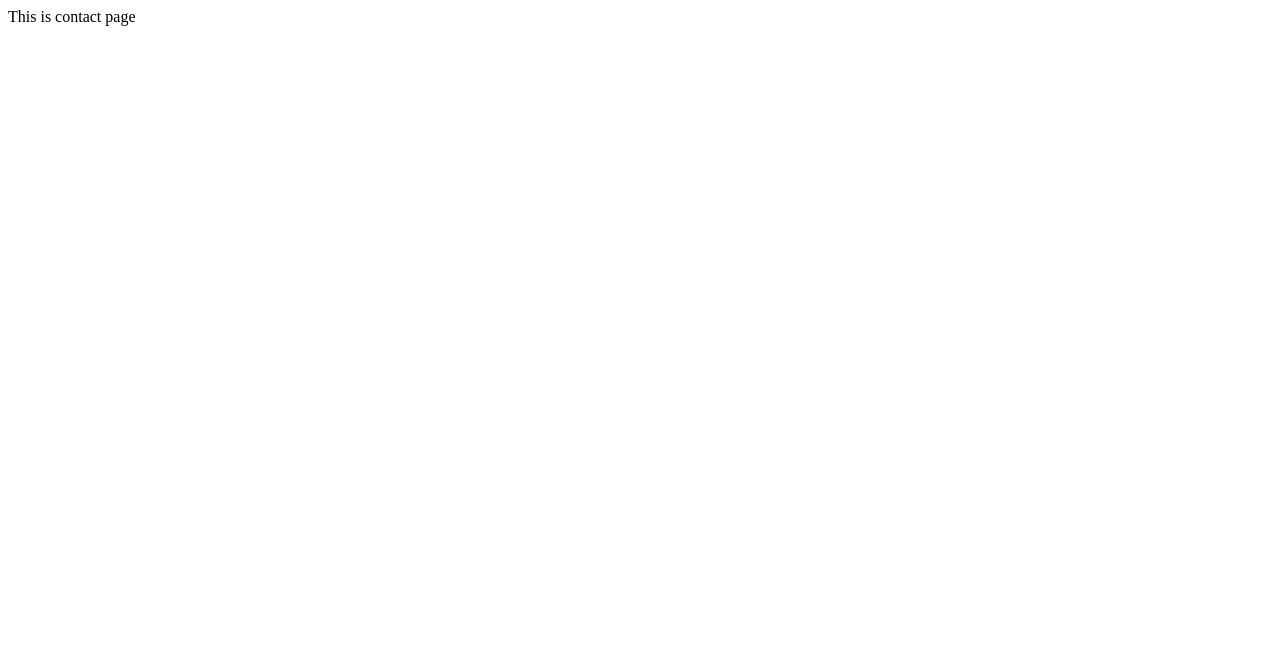
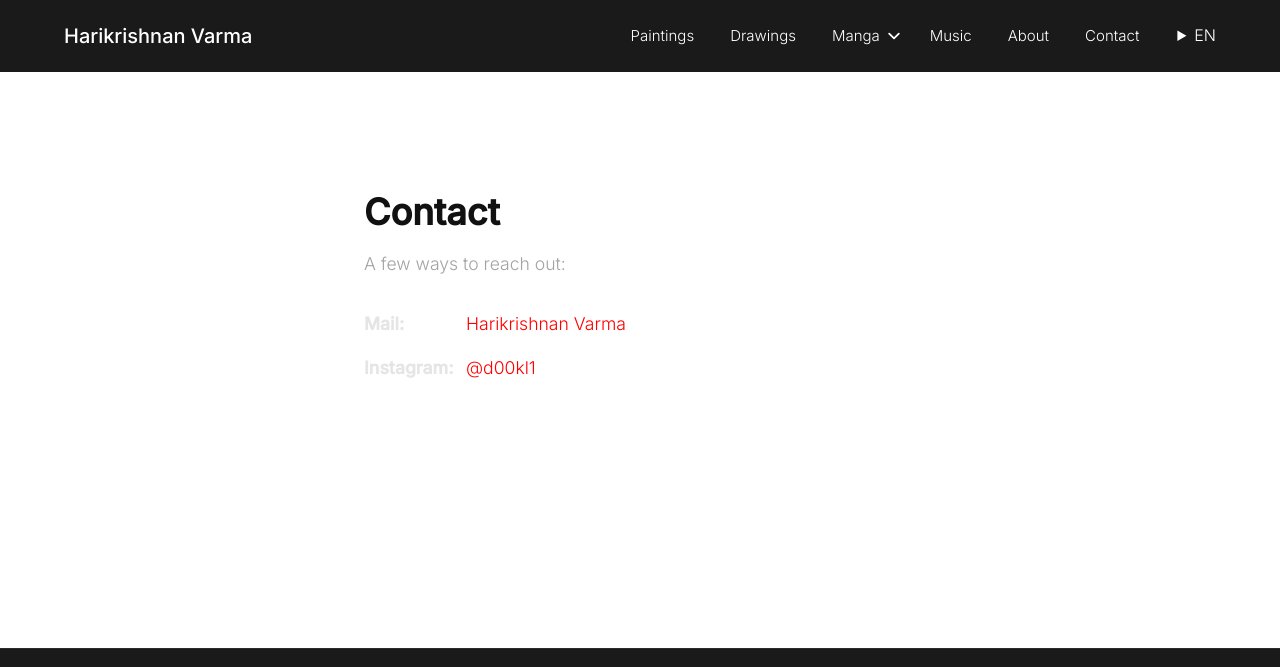
Before and after one commit to d00kl1/portfolio, an Astro site: page /en/contact in a window 1280 px wide. Shown: the top 667 px of the page. Built offline with nearby package versions, Linux system fonts and the light colour scheme; Astro itself is replaced by a stand-in of ours.

Commit message:
Add malayalam translations

```diff
--- a/src/i18n/ui.ts
+++ b/src/i18n/ui.ts
@@ -20,7 +20,9 @@ export const ui = {
     'nav.enter-ish-kish': 'Enter Ish-Kish',
     'nav.music': 'Music',
     'nav.about': 'About',
-    'nav.contact': 'Contact'
+    'nav.contact': 'Contact',
+    'contact.intro': 'A few ways to reach out:',
+    'about.intro': "I'm Harikrishnan."
   },
   ml: {
     'nav.home': 'പ്രധാന താൾ',
@@ -34,5 +36,7 @@ export const ui = {
     'nav.music': 'സംഗീതം',
     'nav.about': 'എന്നെക്കുറിച്ച്',
     'nav.contact': 'ബന്ധപ്പെടുക',
+    'contact.intro': 'ബന്ധപ്പെടാനുള്ള വഴികൾ:',
+    'about.intro': 'ഞാൻ ഹരികൃഷ്ണൻ.'
   },
 } as const;
--- a/src/pages/[locale]/about.astro
+++ b/src/pages/[locale]/about.astro
@@ -1,10 +1,6 @@
 ---
-import Layout from '../../layouts/Layout.astro'
-
+import Layout from '../../layouts/Layout.astro';
 import { getLangFromUrl, useTranslations } from '../../i18n/utils';
-
-const lang = getLangFromUrl(Astro.url);
-const t = useTranslations(lang);
 
 export async function getStaticPaths() {
   return [
@@ -12,7 +8,67 @@ export async function getStaticPaths() {
     { params: { locale: 'ml' } },
   ];
 }
+
+const lang = getLangFromUrl(Astro.url);
+const t = useTranslations(lang);
 ---
-<div>
-This is about page
-</div>
+
+<Layout title={t('nav.about') || 'About'}>
+  <main class="about-container">
+    <h1>{t('nav.about') || 'About'}</h1>
+    <p class="intro">{t('about.intro')}</p>
+  </main>
+</Layout>
+
+<style>
+  .about-container {
+    max-width: 600px;
+    margin: 0 auto;
+    padding: 3rem 1.5rem;
+  }
+
+  h1 {
+    font-size: 2.25rem;
+    font-weight: 800;
+    margin-bottom: 0.5rem;
+  }
+
+  .intro {
+    font-size: 1.1rem;
+    color: #a3a3a3;
+    margin-bottom: 2rem;
+  }
+
+  .contact-list {
+    list-style: none;
+    padding: 0;
+    margin: 0;
+    display: flex;
+    flex-direction: column;
+    gap: 1rem;
+  }
+
+  .contact-list li {
+    display: flex;
+    align-items: center;
+    gap: 0.75rem;
+    font-size: 1.1rem;
+  }
+
+  .label {
+    font-weight: 600;
+    color: #e5e5e5;
+    min-width: 90px;
+  }
+
+  .contact-list a {
+    color: #ff0000;
+    text-decoration: none;
+    transition: opacity 0.2s ease;
+  }
+
+  .contact-list a:hover {
+    opacity: 0.75;
+    text-decoration: underline;
+  }
+</style>
--- a/src/pages/[locale]/contact.astro
+++ b/src/pages/[locale]/contact.astro
@@ -1,10 +1,6 @@
 ---
-import Layout from '../../layouts/Layout.astro'
-
+import Layout from '../../layouts/Layout.astro';
 import { getLangFromUrl, useTranslations } from '../../i18n/utils';
-
-const lang = getLangFromUrl(Astro.url);
-const t = useTranslations(lang);
 
 export async function getStaticPaths() {
   return [
@@ -12,7 +8,84 @@ export async function getStaticPaths() {
     { params: { locale: 'ml' } },
   ];
 }
+
+const lang = getLangFromUrl(Astro.url);
+const t = useTranslations(lang);
 ---
-<div>
-This is contact page
-</div>
+
+<Layout title={t('nav.contact') || 'Contact'}>
+  <main class="contact-container">
+    <h1>{t('nav.contact') || 'Contact'}</h1>
+    <p class="intro">{t('contact.intro') || 'A few ways to reach out:'}</p>
+
+    <ul class="contact-list">
+      <li>
+        <span class="label">Mail:</span>
+        <a href="mailto:hari@harikrishnanvarma.com">Harikrishnan Varma</a>
+      </li>
+      <li>
+        <span class="label">Instagram:</span>
+        <a
+          href="https://instagram.com/d00kl1"
+          target="_blank"
+          rel="noopener noreferrer"
+        >
+          @d00kl1
+        </a>
+      </li>
+    </ul>
+  </main>
+</Layout>
+
+<style>
+  .contact-container {
+    max-width: 600px;
+    margin: 0 auto;
+    padding: 3rem 1.5rem;
+  }
+
+  h1 {
+    font-size: 2.25rem;
+    font-weight: 800;
+    margin-bottom: 0.5rem;
+  }
+
+  .intro {
+    font-size: 1.1rem;
+    color: #a3a3a3;
+    margin-bottom: 2rem;
+  }
+
+  .contact-list {
+    list-style: none;
+    padding: 0;
+    margin: 0;
+    display: flex;
+    flex-direction: column;
+    gap: 1rem;
+  }
+
+  .contact-list li {
+    display: flex;
+    align-items: center;
+    gap: 0.75rem;
+    font-size: 1.1rem;
+  }
+
+  .label {
+    font-weight: 600;
+    color: #e5e5e5;
+    min-width: 90px;
+  }
+
+  .contact-list a {
+    color: #ff0000;
+    text-decoration: none;
+    transition: opacity 0.2s ease;
+  }
+
+  .contact-list a:hover {
+    opacity: 0.75;
+    text-decoration: underline;
+  }
+</style>
```
